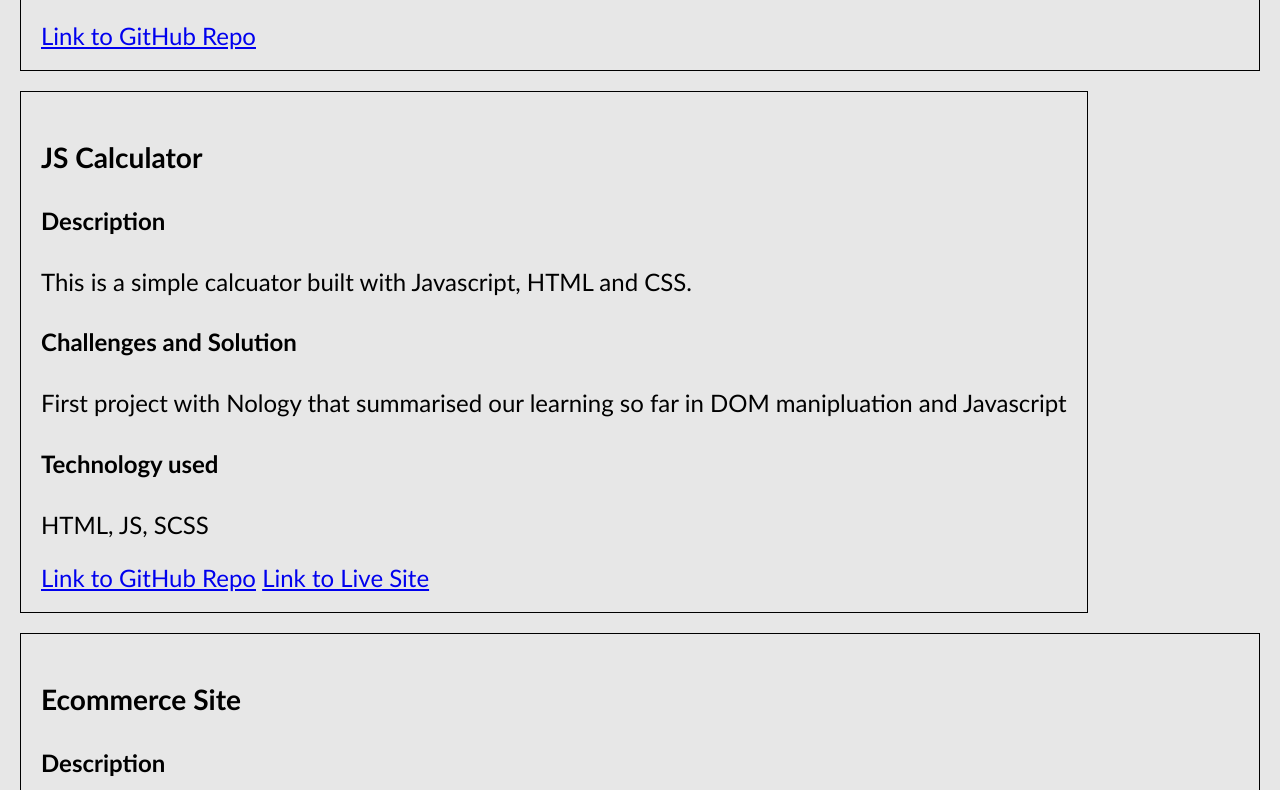
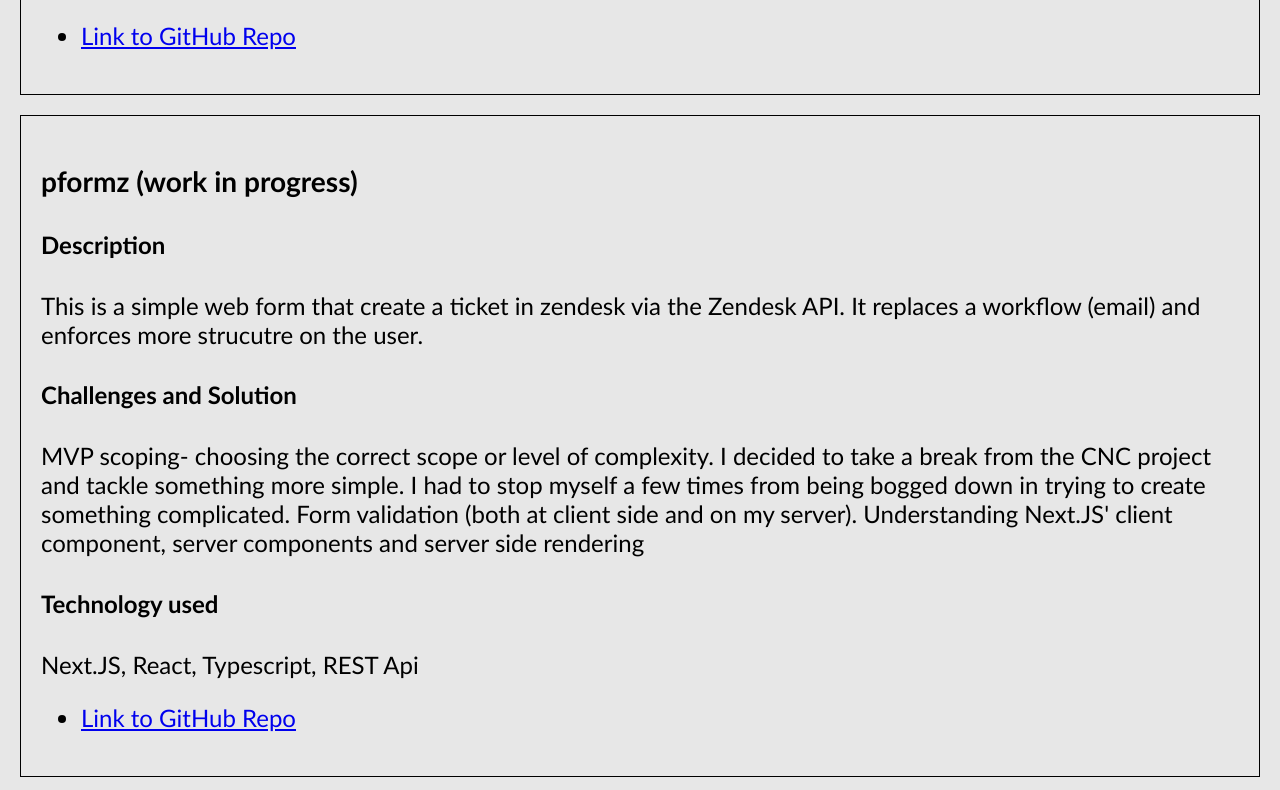
Before and after one commit to CapSap/portfolio, a plain HTML site: page index.html in a window 1280 px wide. Shown: the part 3310-4100 px from the top of the page. Drawn offline with Linux system fonts and the light colour scheme.

Commit message:
add pformz blurb

```diff
--- a/index.html
+++ b/index.html
@@ -80,7 +80,7 @@
               <a href="https://github.com/CapSap/norm-tribute">Link to GitHub Repo</a>
             </li>
             <li>
-              <a href="https://rip-norm.onrender.com/">Link to Live Site</a>
+              <a href="https://rip-norm.onrender.com/">Link to Live Site (allow a few minutes for build time)</a>
             </li>
           </ul>
         </div>
@@ -102,9 +102,42 @@
         <h4 class="card__heading">Technology used</h4>
         <p class="card__text">MERN stack (MongoDB, Express, React, Node)</p>
         <div class="card__link-container">
-          <a href="https://github.com/CapSap/paddy-mern-3/">Link to GitHub Repo</a>
+          <ul>
+            <li>
+              <a href="https://github.com/CapSap/paddy-mern-3/">Link to GitHub Repo</a>
+            </li>
+          </ul>
         </div>
       </div>
+
+      <div class="card norm">
+        <h3 class="card__title">pformz (work in progress)</h3>
+        <h4 class="card__heading">Description</h4>
+        <p class="card__text">
+          This is a simple web form that create a ticket in zendesk via the
+          Zendesk API. It replaces a workflow (email) and enforces more
+          strucutre on the user.
+        </p>
+        <h4 class="card__heading">Challenges and Solution</h4>
+        <p>
+          MVP scoping- choosing the correct scope or level of complexity. I
+          decided to take a break from the CNC project and tackle something
+          more simple. I had to stop myself a few times from being bogged down
+          in trying to create something complicated. Form validation (both at
+          client side and on my server). Understanding Next.JS' client
+          component, server components and server side rendering
+        </p>
+        <h4 class="card__heading">Technology used</h4>
+        <p class="card__text">Next.JS, React, Typescript, REST Api</p>
+        <div class="card__link-container">
+          <ul>
+            <li>
+              <a href="https://github.com/CapSap/pformz">Link to GitHub Repo</a>
+            </li>
+          </ul>
+        </div>
+      </div>
+
       <div class="card norm">
         <h3 class="card__title">JS Calculator</h3>
         <h4 class="card__heading">Description</h4>
@@ -119,8 +152,15 @@
         <h4 class="card__heading">Technology used</h4>
         <p class="card__text">HTML, JS, SCSS</p>
         <div class="card__link-container">
-          <a href="https://github.com/CapSap/calculator-project">Link to GitHub Repo</a>
-          <a href="https://capsap.github.io/calculator-project/">Link to Live Site</a>
+          <ul>
+            <li>
+              <a href="https://github.com/CapSap/calculator-project">Link to GitHub Repo</a>
+            </li>
+
+            <li>
+              <a href="https://capsap.github.io/calculator-project/">Link to Live Site</a>
+            </li>
+          </ul>
         </div>
       </div>
       <div class="card paddy-cnc">
@@ -142,8 +182,15 @@
         <h4 class="card__heading">Technology used</h4>
         <p class="card__text">HTML, JS, SCSS, React, Firebase, Heroku</p>
         <div class="card__link-container">
-          <a href="https://github.com/CapSap/ecomm-app">Link to GitHub Repo</a>
-          <a href="https://ecomm-app-production-b205.up.railway.app/">Link to Live Site</a>
+          <ul>
+            <li>
+              <a href="https://github.com/CapSap/ecomm-app">Link to GitHub Repo</a>
+            </li>
+            <li>
+              <a href="https://ecomm-app-production-b205.up.railway.app/">Link to Live Site (allow a few minutes for
+                build time)</a>
+            </li>
+          </ul>
         </div>
       </div>
     </section>
@@ -184,6 +231,11 @@
           </a>
         </li>
         <li class="skills__item">
+          <a href="https://nextjs.org/">
+            <img src="./icons/react.svg" /> Next.js
+          </a>
+        </li>
+        <li class="skills__item">
           <a href="https://reactnative.dev/">
             <img src="./icons/react.svg" /> React Native
           </a>
@@ -213,6 +265,7 @@
             <img src="./icons/css3.svg" /> CSS
           </a>
         </li>
+
       </ul>
     </div>
     <section id="contact" class="contact">
```
